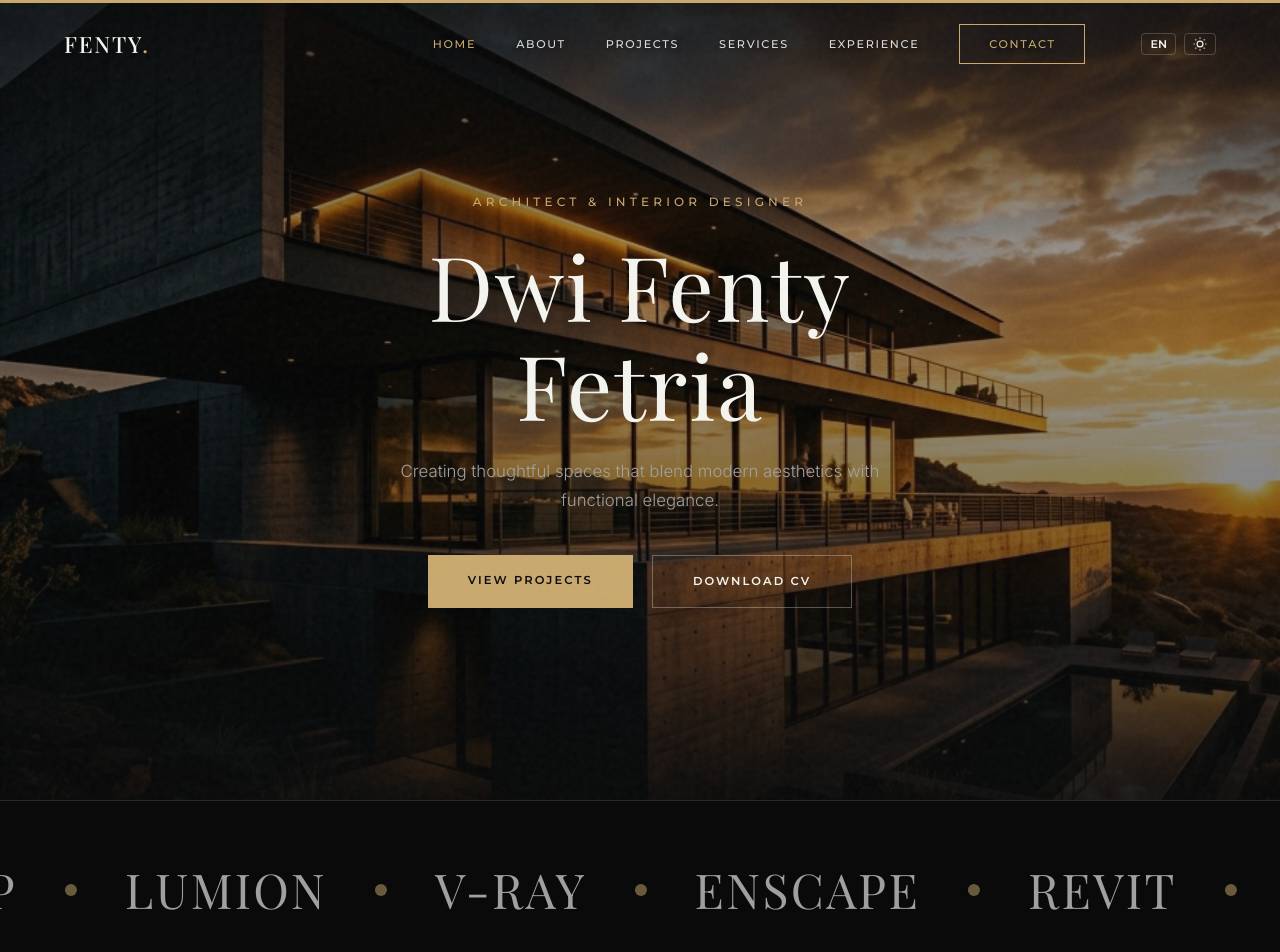
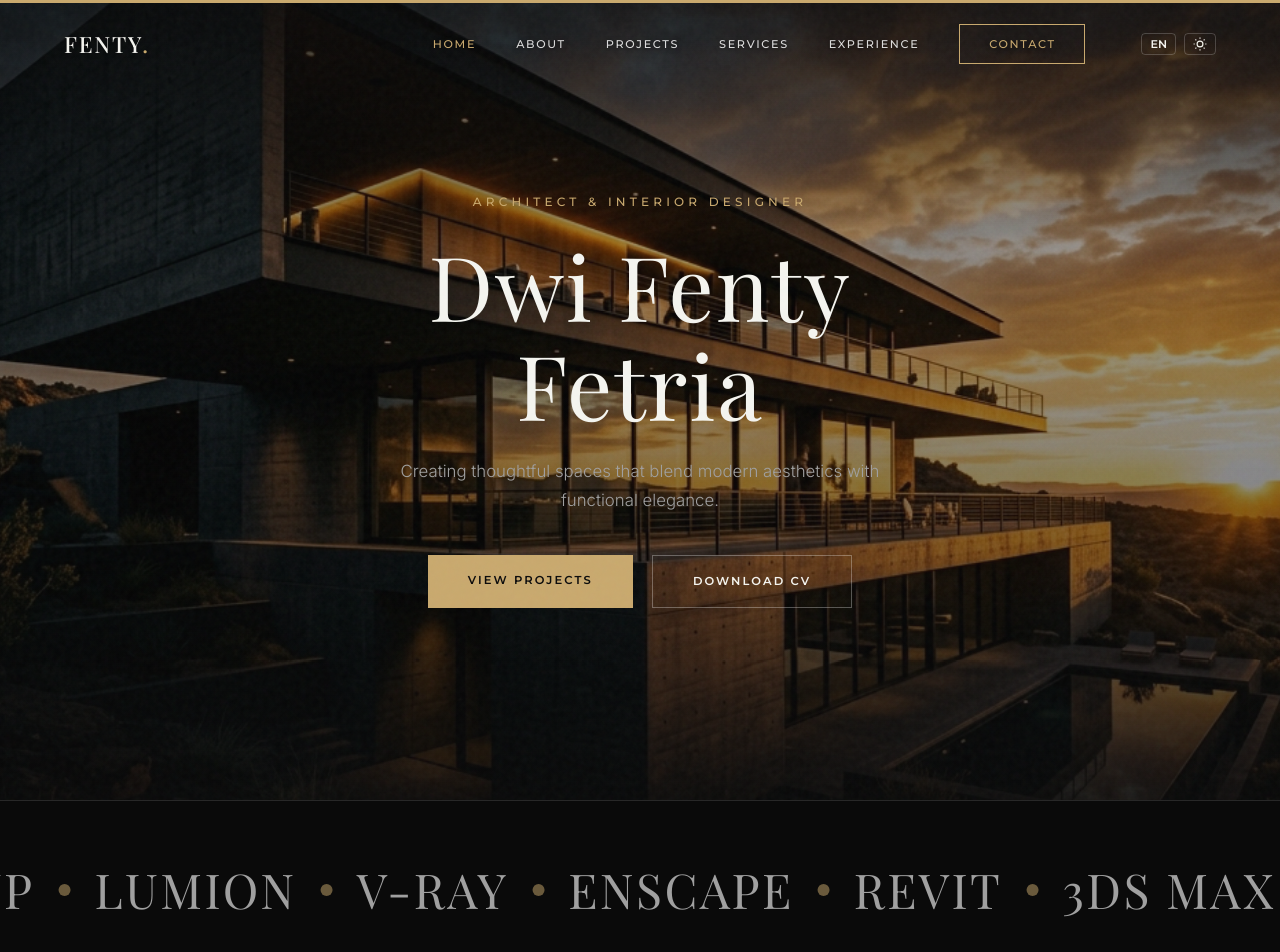
Before and after one commit to imamabdurrahmann/portfolio-fenty-next, a Next.js app: page / in a window 1280 px wide. Shown: the top 952 px of the page. Built offline with nearby package versions, Linux system fonts and the light colour scheme; a web font is replaced by a local one.

Commit message:
style: reduce gap between marquee items for better typographic rhythm

```diff
--- a/src/app/globals.css
+++ b/src/app/globals.css
@@ -718,7 +718,7 @@ body.cv-print-mode {
   color: var(--text-secondary);
   text-transform: uppercase;
   letter-spacing: 0.05em;
-  margin-right: 3rem;
+  margin-right: 1.5rem;
   transition: color 0.3s ease;
 }
 .marquee-item:hover {
@@ -729,6 +729,6 @@ body.cv-print-mode {
   height: 12px;
   background-color: var(--accent);
   border-radius: 50%;
-  margin-right: 3rem;
+  margin-right: 1.5rem;
   opacity: 0.5;
 }
```
